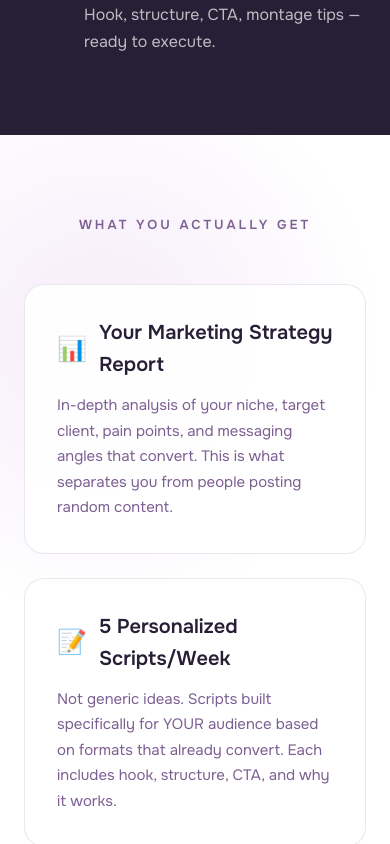
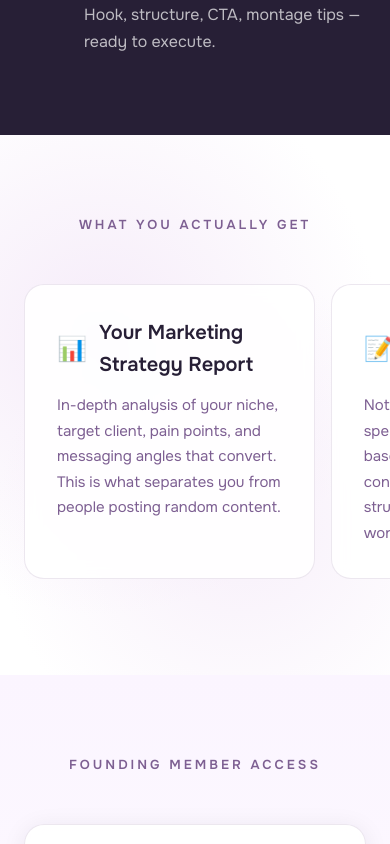
Before and after one commit to arseniypom/ai4creators-landingv3, a Next.js app: page / in a window 390 px wide. Shown: the part 1940-2784 px from the top of the page. Built offline with nearby package versions, Linux system fonts and the light colour scheme.

Commit message:
Added carousel

```diff
--- a/app/globals.css
+++ b/app/globals.css
@@ -579,8 +579,32 @@
         padding: 80px 0;
     }
 
+    /* Mobile carousel */
     .features-grid {
-        grid-template-columns: 1fr;
+        display: flex;
+        overflow-x: auto;
+        scroll-snap-type: x mandatory;
+        gap: 16px;
+        padding-bottom: 16px;
+        margin: 0 -24px;
+        padding-left: 24px;
+        padding-right: 24px;
+        -webkit-overflow-scrolling: touch;
+        scrollbar-width: none;
+    }
+
+    .features-grid::-webkit-scrollbar {
+        display: none;
+    }
+
+    .feature-card {
+        flex: 0 0 85%;
+        scroll-snap-align: center;
+    }
+
+    .feature-card:hover {
+        transform: none;
+        box-shadow: none;
     }
 
     .feature-card:last-child {
```
